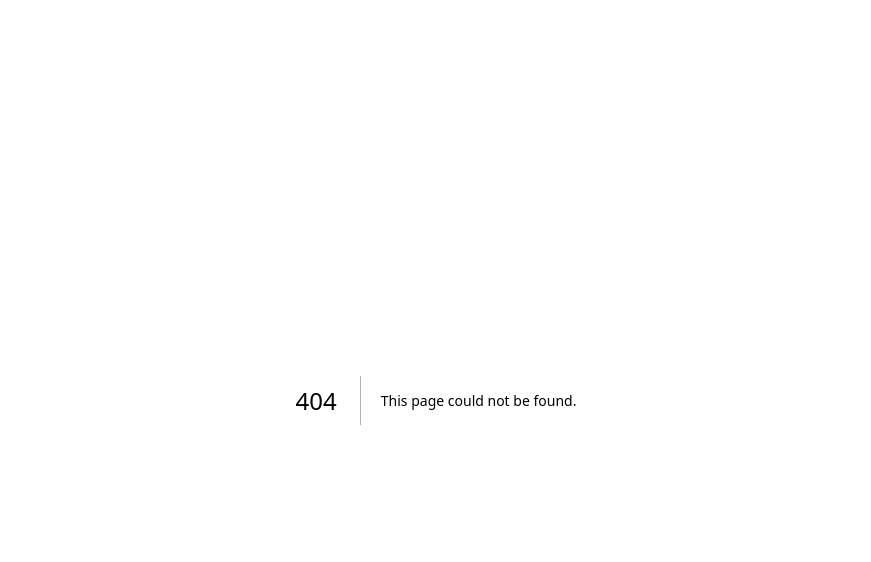
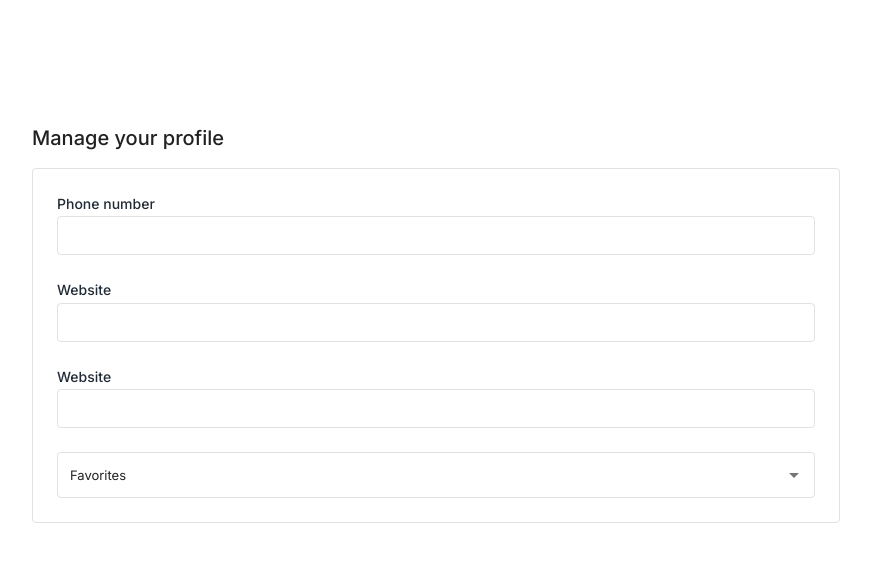
Before and after one commit to pagevamp/copilot-profile-manager, a Next.js app: page /manage in a window 1280 px wide. Before the commit this address had no page. Shown: the top 562 px of the page, without its empty margins (204-1075 px from the left). Built offline with nearby package versions, Linux system fonts and the light colour scheme.

Commit message:
add: autocomplete

```diff
--- /dev/null
+++ b/src/app/manage/page.tsx
@@ -0,0 +1,16 @@
+import { Box, Typography } from '@mui/material';
+import { ManagePageContainer } from './views/ManagePageContainer';
+
+export default function Home() {
+  return (
+    <Box
+      sx={{
+        padding: { xs: '32px 16px', md: '124px 236px' },
+      }}
+    >
+      <Typography variant="xl">Manage your profile</Typography>
+
+      <ManagePageContainer />
+    </Box>
+  );
+}
--- /dev/null
+++ b/src/app/manage/views/ManagePageContainer.tsx
@@ -0,0 +1,43 @@
+'use client';
+
+import { MultiSelect } from '@/components/multiSelect/MultiSelect';
+import { StyledTextInput } from '@/components/styled/StyledTextInput';
+import { Chip, Stack, Typography, styled } from '@mui/material';
+
+export const ManagePageContainer = () => {
+  return (
+    <Stack
+      direction="column"
+      sx={{
+        padding: { xs: 4, sm: 6 },
+        rowGap: 6,
+        border: (theme) => `1px solid ${theme.color.borders.border}`,
+        borderRadius: (theme) => theme.shape.radius100,
+        mt: 4,
+      }}
+    >
+      <InputContainer>
+        <Typography variant="md">Phone number</Typography>
+        <StyledTextInput variant="outlined" padding="8px 12px" />
+      </InputContainer>
+      <InputContainer>
+        <Typography variant="md">Website</Typography>
+        <StyledTextInput variant="outlined" padding="8px 12px" />
+      </InputContainer>
+      <InputContainer>
+        <Typography variant="md">Website</Typography>
+        <StyledTextInput variant="outlined" padding="8px 12px" />
+      </InputContainer>
+      <InputContainer>
+        <MultiSelect<{ name: string }> data={data} chipColor="rgb(0, 0, 255)" nameField={(item) => item.name} />
+      </InputContainer>
+    </Stack>
+  );
+};
+
+const InputContainer = styled(Stack)({
+  flexDirection: 'column',
+  rowGap: 1.33,
+});
+
+const data = [{ name: 'Option 1' }, { name: 'Option 2' }, { name: 'Option 3' }, { name: 'Option 4' }, { name: 'Option 5' }];
--- /dev/null
+++ b/src/components/multiSelect/MultiSelect.tsx
@@ -0,0 +1,65 @@
+import { Autocomplete, Chip } from '@mui/material';
+import { StyledTextInput } from '../styled/StyledTextInput';
+import { ClearOutlined, FiberManualRecord } from '@mui/icons-material';
+
+interface IMultiSelect<T extends object> {
+  data: T[];
+  chipColor: string;
+  nameField: (item: T) => string; // Function to extract the name from the item
+}
+
+export const MultiSelect = <T extends object>({ data, chipColor, nameField }: IMultiSelect<T>) => {
+  const reducedOpacityColor = (opacity: number) => {
+    const match = chipColor.match(/rgb\((\d+),\s*(\d+),\s*(\d+)\)/);
+    if (match) {
+      const [, r, g, b] = match;
+      return `rgba(${r}, ${g}, ${b}, ${opacity})`;
+    }
+    return chipColor;
+  };
+
+  return (
+    <Autocomplete
+      multiple
+      id="tags-outlined"
+      options={data}
+      getOptionLabel={(option: T) => nameField(option)}
+      filterSelectedOptions
+      autoHighlight
+      renderInput={(params) => <StyledTextInput {...params} placeholder="Favorites" />}
+      renderTags={(value: T[], getTagProps) =>
+        value.map((option: T, index: number) => (
+          <Chip
+            variant="outlined"
+            label={nameField(option)}
+            {...getTagProps({ index })}
+            key={index}
+            deleteIcon={<ClearOutlined />}
+            avatar={<FiberManualRecord />}
+            sx={{
+              '&.MuiChip-root': {
+                borderColor: reducedOpacityColor(0.3),
+                border: '2px solid',
+                background: reducedOpacityColor(0.1),
+                color: reducedOpacityColor(0.9),
+                fontWeight: 500,
+              },
+              '& .MuiChip-deleteIcon': {
+                color: 'rgba(0, 0, 255, 1)',
+              },
+              '& .MuiChip-avatar': {
+                color: 'rgba(0, 0, 255, 1)',
+              },
+            }}
+          />
+        ))
+      }
+      sx={{
+        '& .MuiOutlinedInput-root': {
+          paddingTop: 1,
+          paddingBottom: 1,
+        },
+      }}
+    />
+  );
+};
--- /dev/null
+++ b/src/components/styled/StyledTextInput.tsx
@@ -0,0 +1,34 @@
+'use client';
+
+import { TextField, styled } from '@mui/material';
+
+export const StyledTextInput = styled(TextField, {
+  shouldForwardProp: (prop) => prop !== 'padding',
+})<{ padding?: string }>(({ padding, theme }) => ({
+  '& .MuiInputBase-root': {
+    paddingLeft: '8px',
+  },
+  '& .MuiOutlinedInput-input': {
+    padding: padding ? padding : '3px 8px 3px 0px',
+  },
+  '& label.Mui-focused': {
+    color: theme.color.base.black,
+  },
+  '& .MuiOutlinedInput-root': {
+    '& fieldset': {
+      borderColor: theme.color.borders.border,
+    },
+    '&:hover fieldset': {
+      borderColor: theme.color.borders.border,
+    },
+    '&.Mui-focused fieldset': {
+      border: `1px solid ${theme.color.base.black}`,
+    },
+  },
+  input: {
+    '&::placeholder': {
+      opacity: 1,
+      fontSize: '13px',
+    },
+  },
+}));
```
Also changed, not shown: src/components/searchBar/SearchBar.tsx (+4 -27 lines).
